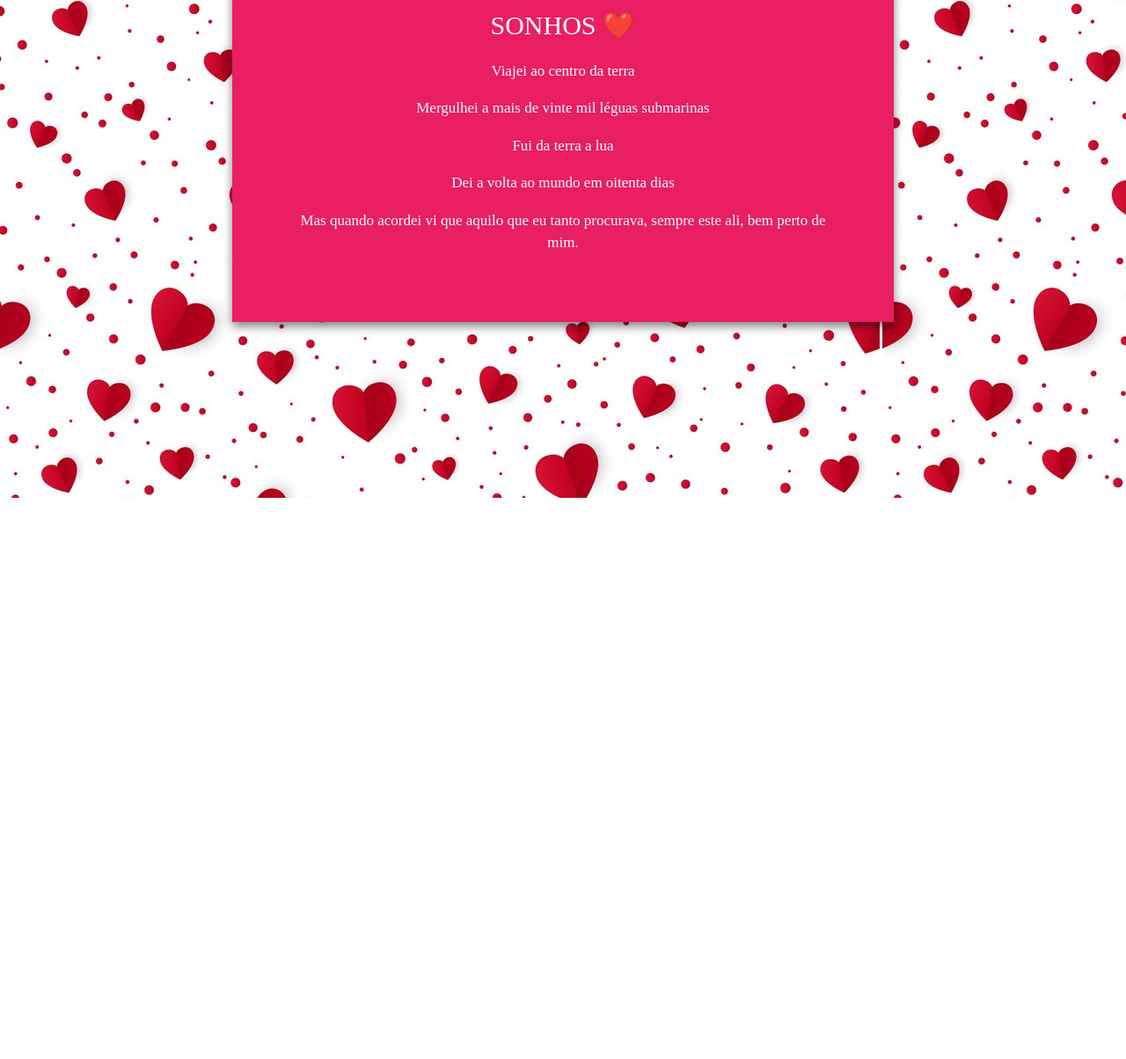
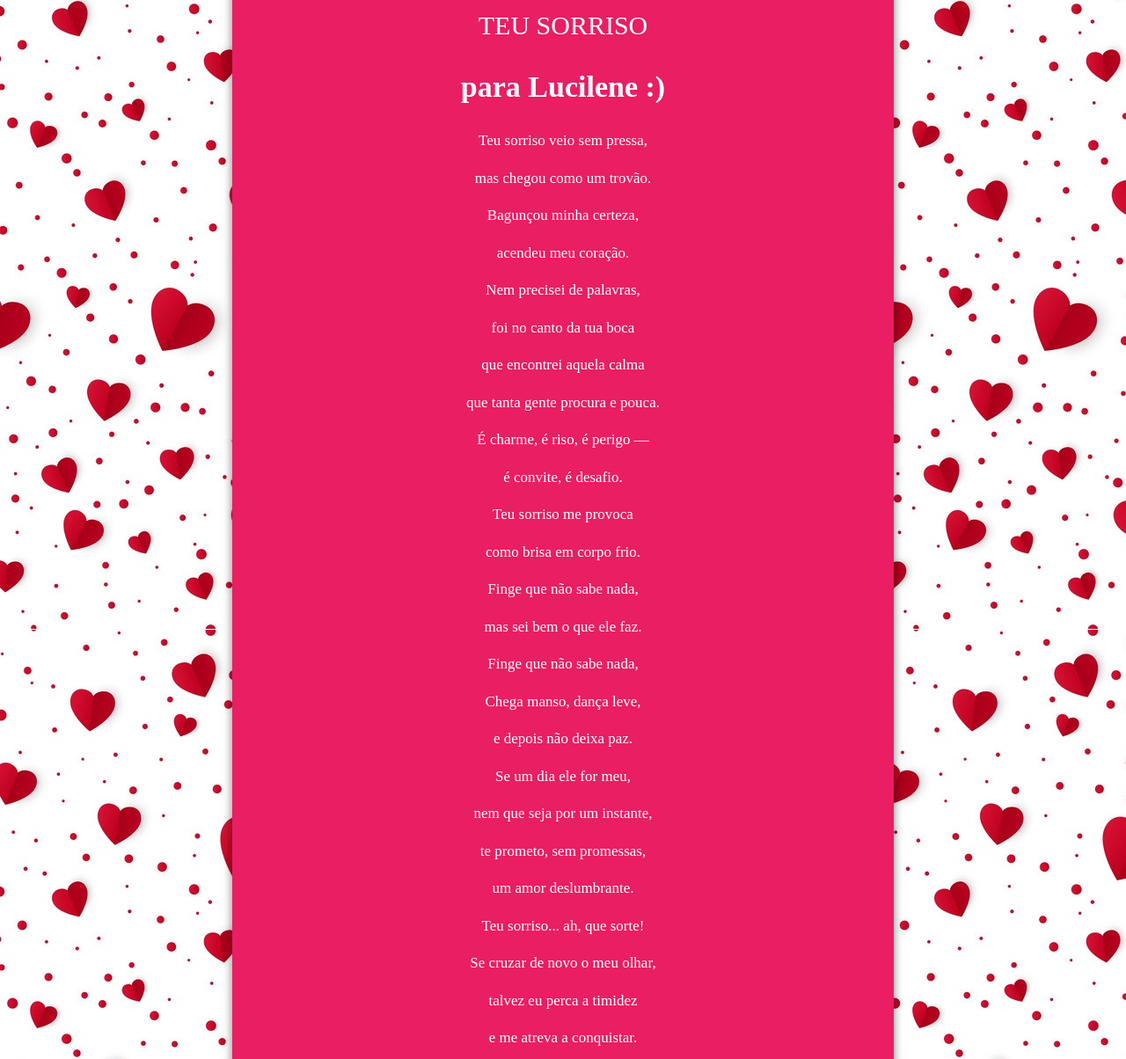
Before and after one commit to arthwrjf/1o1o1o1o1, a plain HTML site: page index.html in a window 1280 px wide. Shown: the part 285-1489 px from the top of the page at 88% size. Before the commit the page ends 851 px from the top, so only its background shows below. Drawn offline with Linux system fonts and the light colour scheme.

Commit message:
Update index.html

```diff
--- a/index.html
+++ b/index.html
@@ -87,12 +87,33 @@
             <div class="box">
                 <div class="top-border"></div>
                 <img src="img/1fab3.svg" class="ring">
-                <h3>Sonhos <span class="love">❤️</span></h3>
-                <p>Viajei ao centro da terra</p>
-                <p>Mergulhei a mais de vinte mil léguas submarinas</p>
-                <p>Fui da terra a lua</p>
-                <p>Dei a volta ao mundo em oitenta dias</p>
-                <p>Mas quando acordei vi que aquilo que eu tanto procurava, sempre este ali, bem perto de mim.</p>
+                <h3>Teu Sorriso</h3>
+                <h1>para Lucilene :)</h1>
+                <p>Teu sorriso veio sem pressa,</p>
+                <p>mas chegou como um trovão.</p>
+                <p>Bagunçou minha certeza,</p>
+                <p>acendeu meu coração.</p>
+                <p>Nem precisei de palavras,</p>
+                <p>foi no canto da tua boca</p>
+                <p>que encontrei aquela calma</p>
+                <p>que tanta gente procura e pouca.</p>
+                <p>É charme, é riso, é perigo —</p>
+                <p>é convite, é desafio.</p>
+                <p>Teu sorriso me provoca</p>
+                <p>como brisa em corpo frio.</p>
+                <p>Finge que não sabe nada,</p>
+                <p>mas sei bem o que ele faz.</p>
+                <p>Finge que não sabe nada,</p>
+                <p>Chega manso, dança leve,</p>
+                <p>e depois não deixa paz.</p>
+                <p>Se um dia ele for meu,</p>
+                <p>nem que seja por um instante,</p>
+                <p>te prometo, sem promessas,</p>
+                <p>um amor deslumbrante.</p>
+                <p>Teu sorriso... ah, que sorte!</p>
+                <p>Se cruzar de novo o meu olhar,</p>
+                <p>talvez eu perca a timidez</p>
+                <p>e me atreva a conquistar.</p>
                 <div class="bottom-border"></div>
             </div>
         </div>
```
